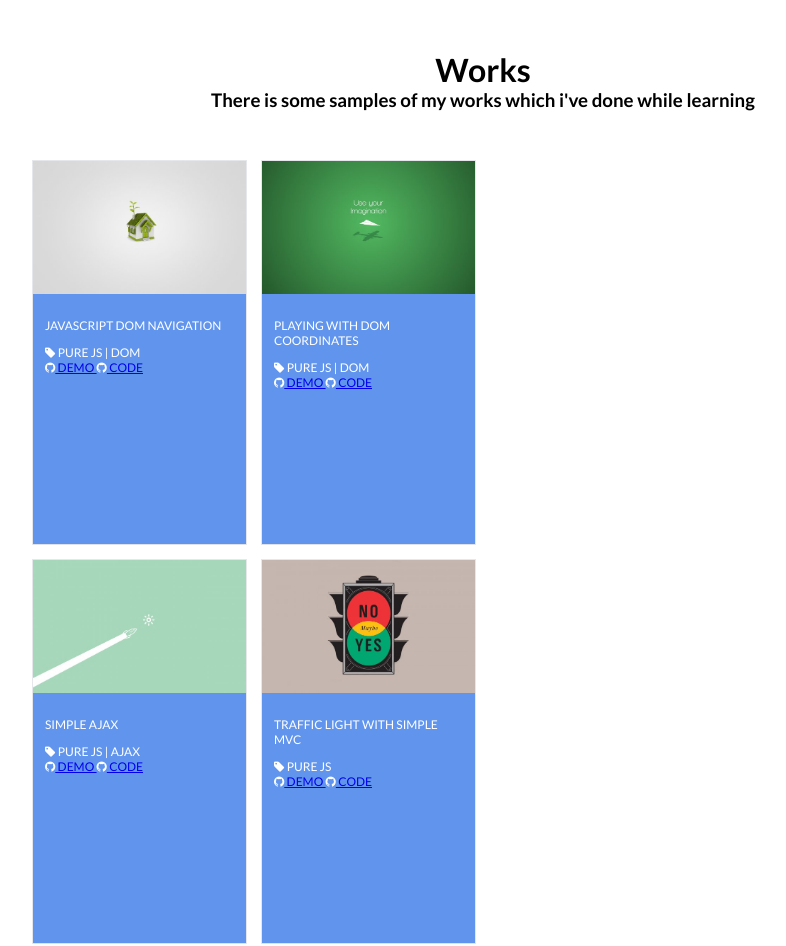
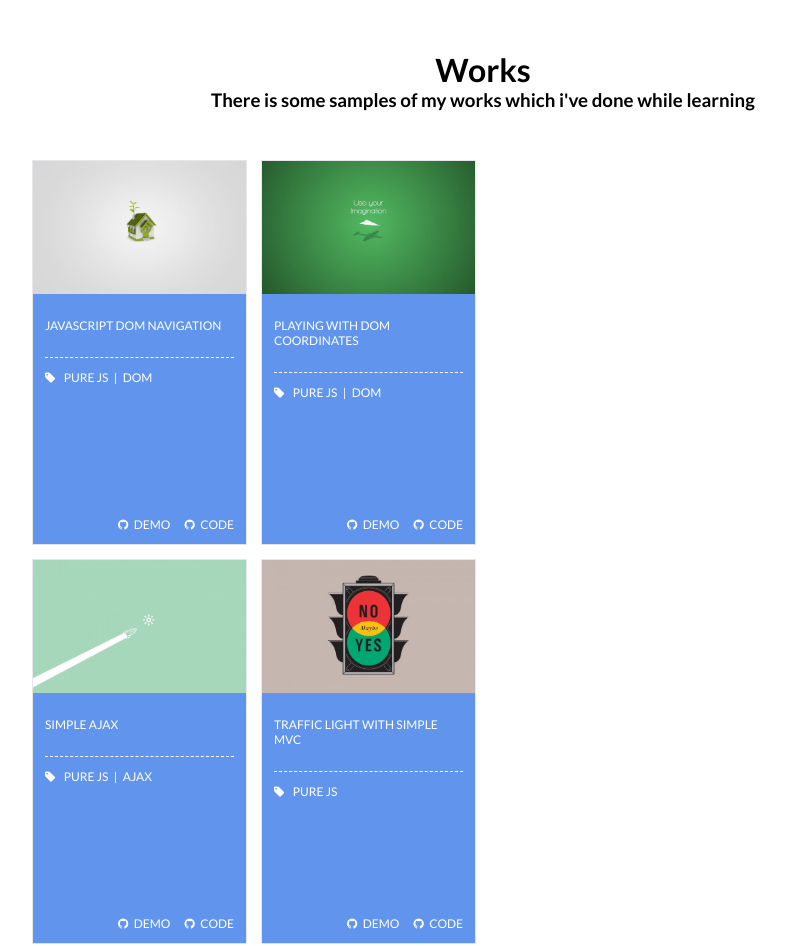
Before and after one commit to JuliaPetrishina/JuliaPetrishina.github.io, a website: page app/pages/works/index.html in a window 1280 px wide. Shown: the top 946 px of the page, without its empty margins (157-943 px from the left). Drawn offline with Linux system fonts and the light colour scheme.

Commit message:
css build

```diff
--- a/app/css/main.css
+++ b/app/css/main.css
@@ -112,6 +112,9 @@
     text-transform: uppercase;
     font-size: 12px;
     position: relative; }
+    .masonry-layout .masonry-layout_description .masonry-layout_text {
+      border-bottom: 1px dashed white;
+      padding-bottom: 2em; }
     .masonry-layout .masonry-layout_description .masonry-layout_link {
       right: 1em;
       bottom: 1em;
@@ -2824,6 +2827,26 @@ h1, h2, h3, h4, h5, h6 {
 /**
  * Variables for mixin respond-to
  */
+.block-tags .block-tags_item {
+  padding: 0 0.25em; }
+
+.block-tags .block-tags_icon {
+  margin-right: 0.25em; }
+
+/**
+ * Vertical Rhythm, which is used throughout the code.
+ * @type Length
+ */
+/**
+ * Variables for mixin respond-to
+ */
+/**
+ * Vertical Rhythm, which is used throughout the code.
+ * @type Length
+ */
+/**
+ * Variables for mixin respond-to
+ */
 /**
  * example usage
  * .element {
@@ -2840,6 +2863,42 @@ h1, h2, h3, h4, h5, h6 {
 /**
  * Positioning blocks on the page
  */
+.block-links {
+  right: 1em;
+  bottom: 1em;
+  position: absolute; }
+  .block-links .block-links_item {
+    text-decoration: none; }
+  .block-links .block-links_icon {
+    margin-right: 0.25em; }
+  .block-links.block-links__white .block-links_item {
+    color: white; }
+    .block-links.block-links__white .block-links_item ~ .block-links_item {
+      margin-left: 1em; }
+
+/**
+ * Vertical Rhythm, which is used throughout the code.
+ * @type Length
+ */
+/**
+ * Variables for mixin respond-to
+ */
+/**
+ * example usage
+ * .element {
+ *   color: red;
+ *
+ *   @include respond-to(medium) {
+ *     color: blue;
+ *   }
+ * }
+ */
+/**
+ * the sticky footer mixin
+ **/
+/**
+ * Positioning blocks on the page
+ */
 .home-page {
   background: #40b946 url("../images/home-cover.jpeg") center center no-repeat fixed;
   background-size: cover;
```
